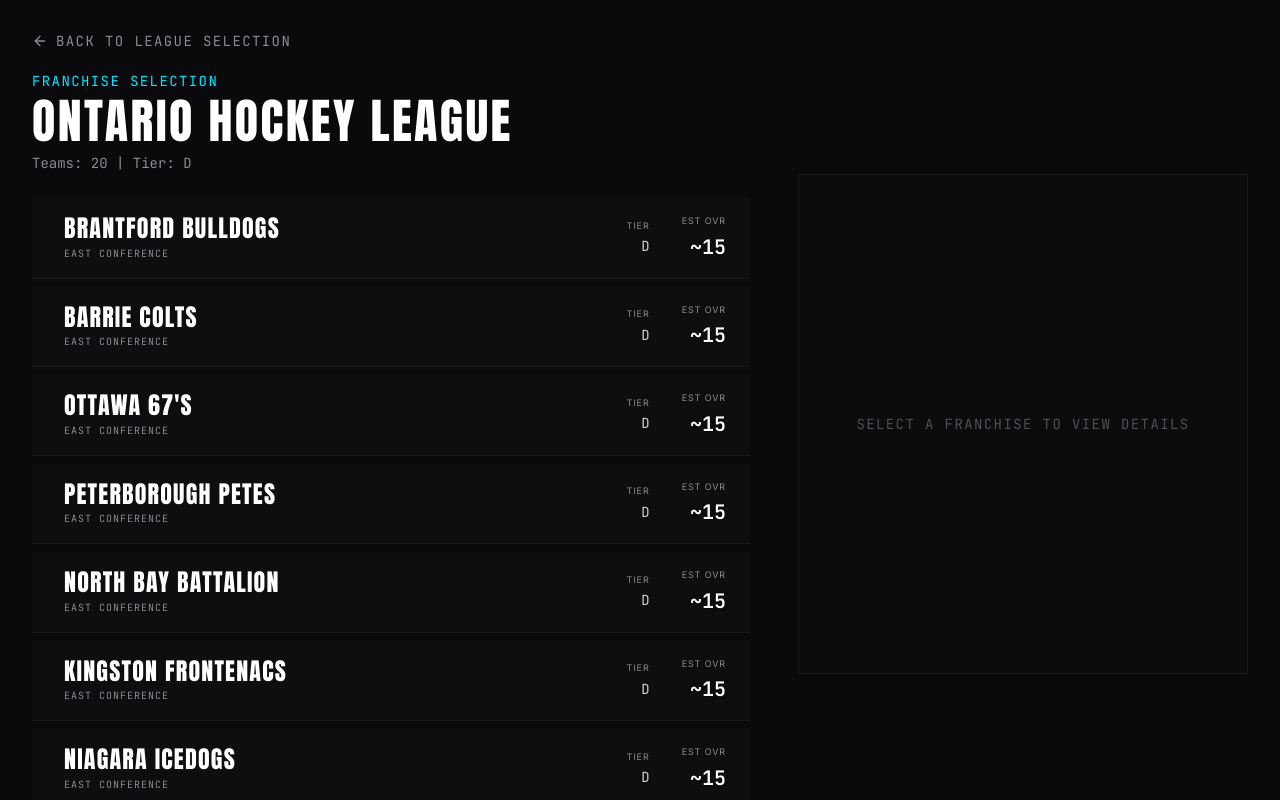
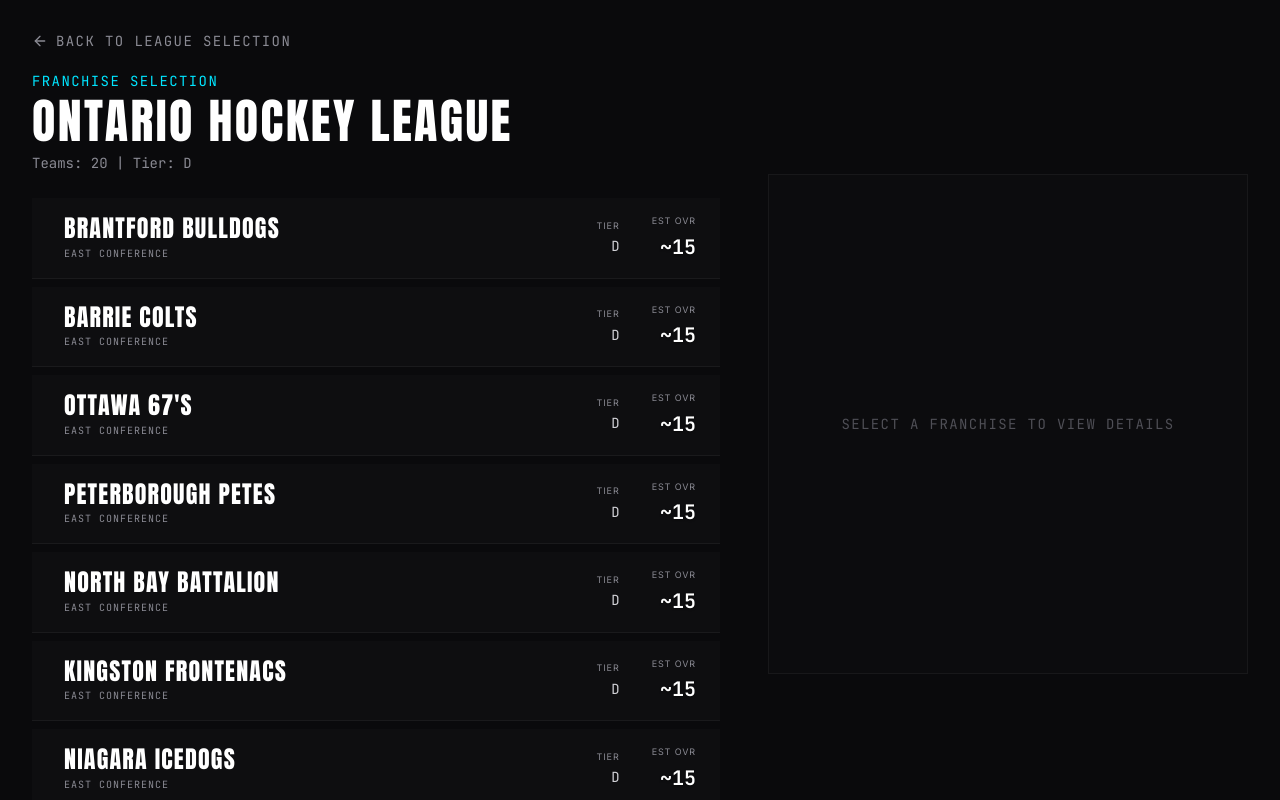
Before and after one commit to teixeiralucs/hockey-gm, a React (Vite) app: page /select-team in a window 1280 px wide. Shown: the top 800 px of the page. Built offline with nearby package versions, Linux system fonts and the light colour scheme; a web font is replaced by a local one.

Commit message:
style: center OHL logo in SelectLeague and accept user 480px width

```diff
--- a/src/features/main-menu/MainMenu.css
+++ b/src/features/main-menu/MainMenu.css
@@ -87,7 +87,7 @@
   flex-direction: column;
   justify-content: flex-start;
   width: 100%;
-  max-width: 450px; /* Aumentado para 450px */
+  max-width: 480px; /* Aumentado para 450px */
 }
 
 .info-panel {
--- a/src/features/setup/SelectLeague.tsx
+++ b/src/features/setup/SelectLeague.tsx
@@ -84,16 +84,17 @@ export const SelectLeague: React.FC = () => {
           {selectedLeague ? (
             <div className="glass-panel info-panel">
               <div>
+                <div style={{ display: 'flex', justifyContent: 'center', marginBottom: 'var(--space-6)' }}>
                   <img
                     src={selectedLeague.logoUrl}
                     alt={selectedLeague.name}
                     style={{
                       maxHeight: '120px',
                       width: 'auto',
-                    marginBottom: 'var(--space-2)',
                       filter: 'drop-shadow(0px 4px 12px rgba(0,0,0,0.5))'
                     }}
                   />
+                </div>
                 <div className="info-stats" style={{ marginTop: 'var(--space-6)', gap: 'var(--space-8)' }}>
                   <div className="stat">
                     <span className="stat-value font-display">{selectedLeague.conferences.flatMap(c => c.divisions.flatMap(d => d.teams)).length}</span>
--- a/src/features/setup/SelectTeam.css
+++ b/src/features/setup/SelectTeam.css
@@ -174,7 +174,7 @@
 
 @media (min-width: 768px) {
   .team-details-col {
-    width: 450px; /* Mantendo consistência com MainMenu */
+    width: 480px; /* Mantendo consistência com MainMenu */
   }
 }
 
```
Lines whose indentation alone changed are shown as unchanged.
